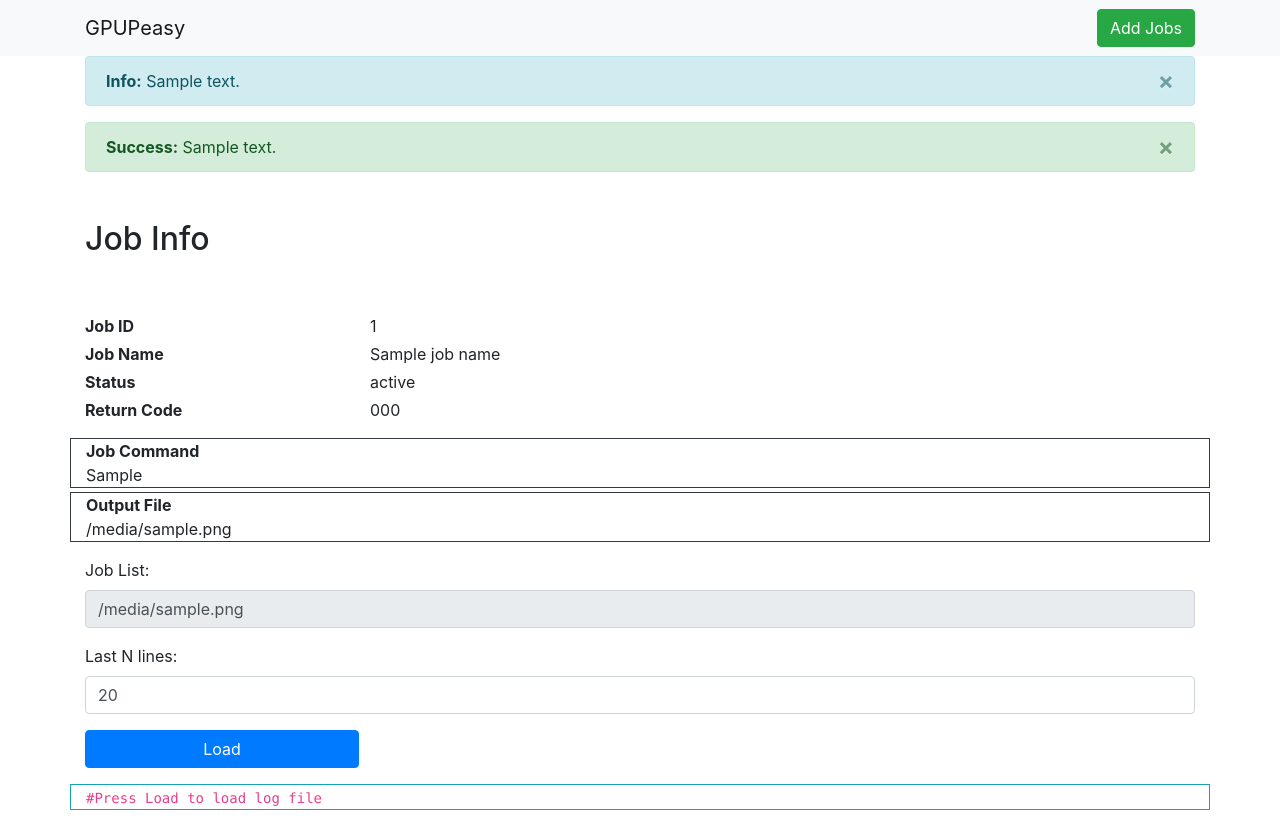
After one commit to metastableB/GPUPeasy, a Python web app: template gpupeasy/webapp/templates/jobinfo.html in a window 1280 px wide. The commit adds this page. Run offline with Jinja, Linux system fonts and the light colour scheme; the template is opened without the code that fills it: most values are stand-ins (such as "Sample title", 1, 10 or a date in 2020); some libraries are stand-ins or nearby versions.

Commit message:
Added support for viewing log files

```diff
--- a/gpupeasy/webapp/static/js/custom.js
+++ b/gpupeasy/webapp/static/js/custom.js
@@ -16,3 +16,21 @@ $(document).ready(function() {
   // Update every 10 seconds
   setInterval(ajaxGetJobStatus, 10000);
 });
+
+function loadLogLines(formId, textAreaId) {
+  // Assume that element has a form
+  var gt = document.getElementById(formId);
+  var fileName = gt.elements['fileName']['value'];
+  var N = gt.elements['lastN']['value'];
+  // Post the form data and get the jquery response
+  var formData = $('#' + formId).serializeArray();
+  var resp = $.post(
+    '/loadlogfile', // URL
+    formData, // Data
+    function(response) { // Call-back
+      textAreaId = '#' + textAreaId
+      console.log(response);
+      $(textAreaId).text(response['value']);
+    }, 'json' // Response type
+  );
+}
--- a/gpupeasy/webapp/templates/base.html
+++ b/gpupeasy/webapp/templates/base.html
@@ -4,7 +4,7 @@
     <meta charset="utf-8">
     <meta http-equiv="X-UA-Compatible" content="IE=edge">
     <meta name="viewport" content="width=device-width, initial-scale=1">
-    <title>GPU-Easy</title>
+    <title>GPUPeasy</title>
 
     <!-- Bootstrap  and jQuery -->
     <script src="https://code.jquery.com/jquery-3.3.1.min.js"
@@ -54,10 +54,10 @@
 
         <div class="collapse navbar-collapse" id="navbarSupportedContent">
           <ul class="navbar-nav ml-auto">
-            <li class="nav-item">
-              <a href="{{ url_for('messageTest') }}"
-                class="btn btn-success ml-auto">Message</a>
-            </li>
+            <!--<li class="nav-item">-->
+              <!--<a href="{{ url_for('messageTest') }}"-->
+                <!--class="btn btn-success ml-auto">Message</a>-->
+            <!--</li>-->
             <li class="nav-item ml-1">
               <a href="{{ url_for('batchAddJobs') }}"
                 class="btn btn-success ml-auto">Add Jobs</a>
--- a/gpupeasy/webapp/templates/deviceutilization.html
+++ b/gpupeasy/webapp/templates/deviceutilization.html
@@ -30,7 +30,7 @@
       <div class="row">
         <div class="col-sm-12 bg-primary text-white">
           Job Name: <a class="text-white" href="{{ url_for('getJobInfo', jobID=info.job.jobID) }}">
-            {{info.job.jobName}}</a>
+            <u>{{info.job.jobName}}</u></a>
         </div>
       </div>
       <div class="row">
--- /dev/null
+++ b/gpupeasy/webapp/templates/jobinfo.html
@@ -0,0 +1,84 @@
+{% extends 'base.html' %}
+
+{% block container %}
+
+{% if errorMessage is defined %}
+<div class="alert alert-danger alert-dismissible fade show" role="alert">
+  <strong>Error:</strong> {{ errorMessage | safe }}
+    <button type="button" class="close" data-dismiss="alert" aria-label="Close">
+      <span aria-hidden="true">&times;</span>
+    </button>
+</div>
+{% endif %}
+{% if infoMessage is defined %}
+<div class="alert alert-info alert-dismissible fade show" role="alert">
+  <strong>Info:</strong> {{ infoMessage | safe }}
+    <button type="button" class="close" data-dismiss="alert" aria-label="Close">
+      <span aria-hidden="true">&times;</span>
+    </button>
+</div>
+{% endif %}
+{% if successMessage is defined %}
+<div class="alert alert-success alert-dismissible fade show" role="alert">
+  <strong>Success:</strong> {{ successMessage | safe }}
+    <button type="button" class="close" data-dismiss="alert" aria-label="Close">
+      <span aria-hidden="true">&times;</span>
+    </button>
+</div>
+{% endif %}
+
+<div class="row mt-5">
+  <div class="col-md-12">
+    <div class="row col-md-12">
+      <h2>Job Info</h2>
+    </div>
+    <div class="row mt-5 text-left">
+      <div class="col-md-3"><strong>Job ID</strong></div>
+      <div class="col-md-9">{{jobid}}</div>
+    </div>
+    <div class="row mt-1 text-left">
+      <div class="col-md-3"><strong>Job Name</strong></div>
+      <div class="col-md-9">{{jobName}}</div>
+    </div>
+    <div class="row mt-1 text-left">
+      <div class="col-md-3"><strong>Status</strong></div>
+      <div class="col-md-9">{{status}}</div>
+    </div>
+    <div class="row mt-1 text-left">
+      <div class="col-md-3"><strong>Return Code</strong></div>
+      <div class="col-md-9">{{returnCode}}</div>
+    </div>
+    <div class="row mt-3 text-left border border-dark">
+      <div class="col-md-12"><strong>Job Command</strong></div>
+      <div class="col-md-12">{{jobCommand}}</div>
+    </div>
+    <div class="row mt-1 text-left border border-dark">
+      <div class="col-md-12"><strong>Output File</strong></div>
+      <div class="col-md-12">{{outFile}}</div>
+    </div>
+  </div>
+</div>
+
+<div class="row mt-3">
+  <div class="col-sm-12">
+    <form id='loadLogFileForm00'>
+      <div class="form-group">
+        <label for="fileName">Job List:</label>
+        <input type="text" name='fileName' class="form-control"
+                                           readonly value={{outFile}}>
+      </div>
+      <div class="form-group">
+        <label for="lastN">Last N lines:</label>
+        <input type="text" name='lastN' class="form-control" value=20>
+      </div>
+      <input class="btn btn-primary"  value="Load"
+                                      onclick="loadLogLines('loadLogFileForm00',
+                                      'logTextArea00')">
+    </form>
+  </div>
+  <div class="col-sm-12 form-group mt-3 border border-info">
+    <code style="white-space:pre;" id='logTextArea00'>#Press Load to load log file</code>
+  </div>
+</div>
+
+{% endblock %}
--- a/gpupeasy/webapp/templates/queue.html
+++ b/gpupeasy/webapp/templates/queue.html
@@ -11,7 +11,7 @@
     <div class="col-sm-2">{{job.jobID}}</div>
     <div class="col-sm-10">
       <a class="text-white" href="{{ url_for('getJobInfo', jobID=job.jobID) }}">
-        {{job.jobName}}
+        <u>{{job.jobName}}</u>
       </a>
     </div>
   </div>
```
Also changed, not shown: gpupeasy/core/server.py (+5 -2 lines), gpupeasy/webapp/peasyWebGUI.py (+39 -38 lines), gpupeasy/webapp/static/css/style.css (line endings or trailing spaces).
